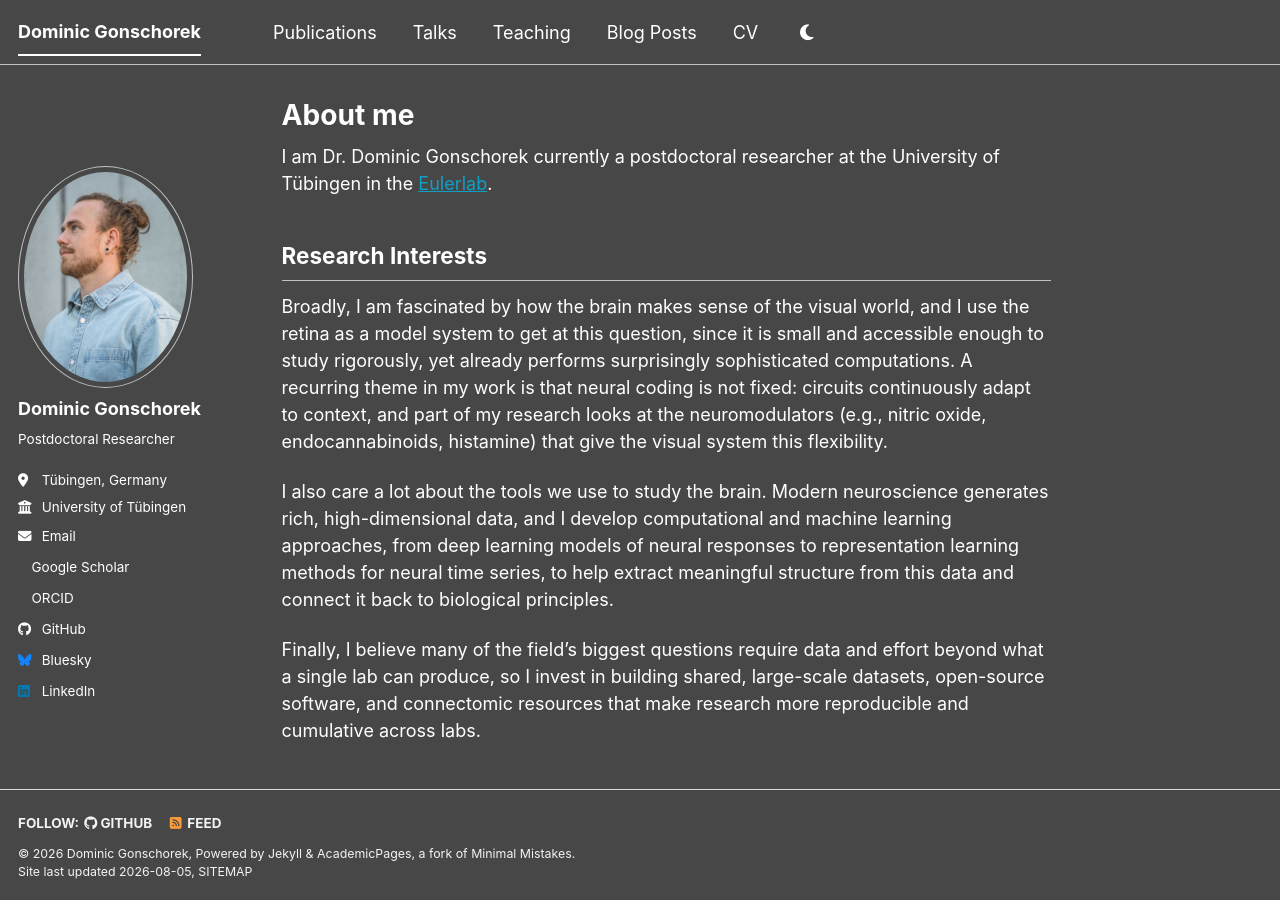
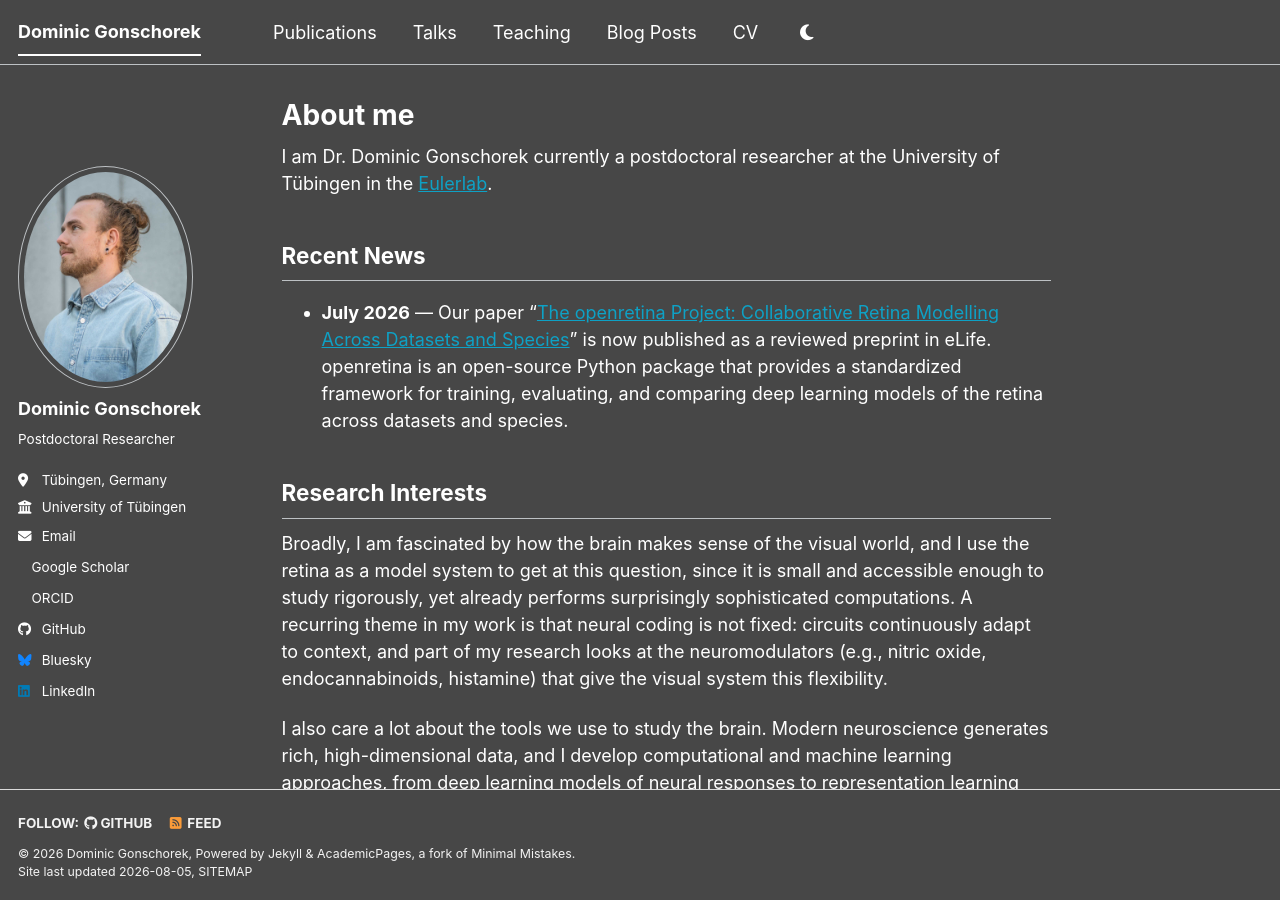
Before and after one commit to dgonschorek/dgonschorek.github.io, a Jekyll site: the page built from _pages/about.md, in a window 1280 px wide and 900 px high. Built offline with Jekyll 4.4.1, drawn with Linux system fonts in a browser that asks for light colours; a style sheet for code colours, icons or effects is not loaded.

Commit message:
update About Me section with recent news

```diff
--- a/_pages/about.md
+++ b/_pages/about.md
@@ -7,6 +7,10 @@ redirect_from:
   - /about.html
 ---
 I am Dr. Dominic Gonschorek currently a postdoctoral researcher at the University of Tübingen in the [Eulerlab](https://eulerlab.de/).
+
+## Recent News
+
+- **July 2026** — Our paper "[The openretina Project: Collaborative Retina Modelling Across Datasets and Species](https://elifesciences.org/reviewed-preprints/111328)" is now published as a reviewed preprint in eLife. openretina is an open-source Python package that provides a standardized framework for training, evaluating, and comparing deep learning models of the retina across datasets and species.
 
 ## Research Interests
 
```
